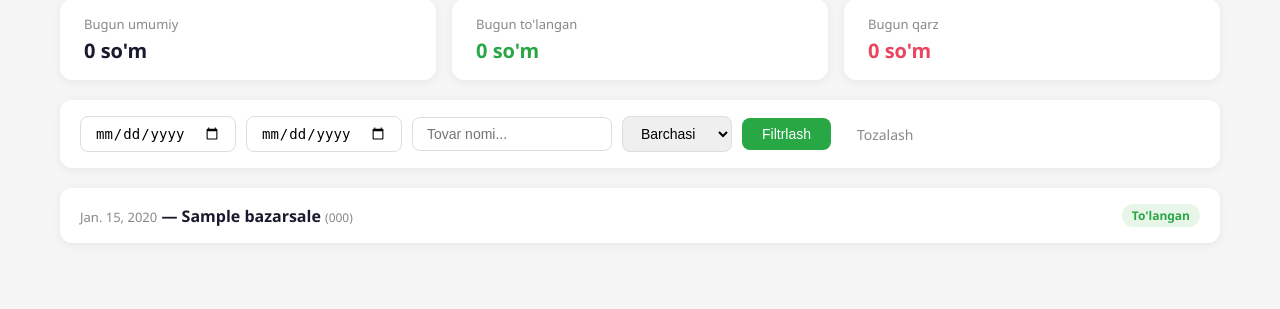
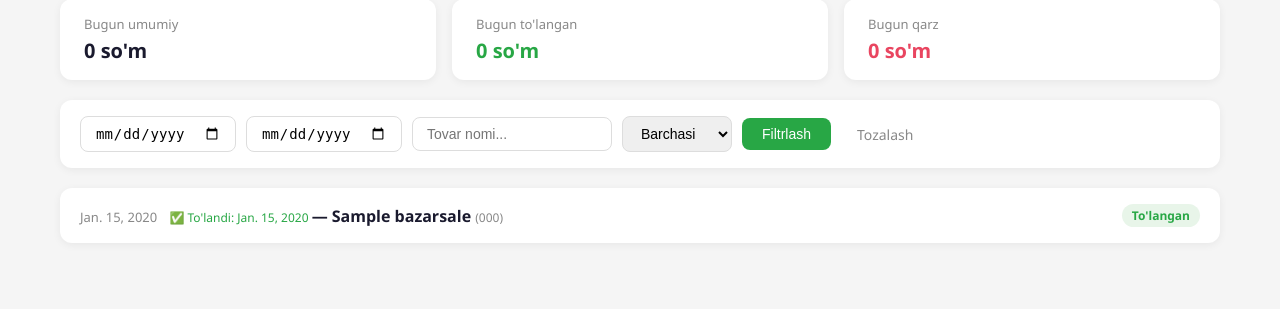
Before and after one commit to muhammadnur777/sklad, a Django app: page /bozor/1/sotuvlar/ in a window 1280 px wide. Shown: the part 127-436 px from the top of the page. Run offline with Django 5.2, Linux system fonts and the light colour scheme; a user stored in the database is signed in; tables that the repository leaves empty hold one stand-in row (values such as "Sample post").

Commit message:
bozor updated

```diff
--- a/finance/models.py
+++ b/finance/models.py
@@ -202,6 +202,7 @@ class BazarSale(models.Model):
     )
     total_amount = models.IntegerField('Umumiy summa', default=0)
     sale_date = models.DateField('Sotuv sanasi')
+    paid_date = models.DateField("To'lov sanasi", null=True, blank=True)
     note = models.TextField('Izoh', blank=True)
     created_at = models.DateTimeField('Yaratilgan', auto_now_add=True)
 
--- a/inventory/views.py
+++ b/inventory/views.py
@@ -13,11 +13,9 @@ from openpyxl.styles import Font, Alignment, Border, Side, PatternFill
 from django.http import HttpResponse
 from finance.models import BazarSaleItem, Shop
 from django.db.models import Sum
-from datetime import date
 from finance.models import BazarSale, Shop, Purchase
 from datetime import date, timedelta
 from finance.models import BazarSale, Shop
-from datetime import date
 from .models import PriceHistory
 from django.db.models import F            # для F('stock')
 from finance.models import Shop, BazarStock
@@ -25,6 +23,7 @@ from django.db import transaction
 from finance.models import BazarStock, Shop
 from django.contrib import messages
 import math
+
 @login_required(login_url='login')
 def product_list(request):
     from .models import PriceHistory
@@ -580,17 +579,32 @@ def bazar_sale_detail_api(request, sale_id):
     return JsonResponse(data)
 
 
+
 @require_POST
 @login_required(login_url='login')
 def bazar_mark_paid_api(request, sale_id):
-    from finance.models import BazarSale
+
+
     try:
         sale = BazarSale.objects.get(pk=sale_id)
         sale.payment_status = 'paid'
+        sale.paid_date = date.today()  # ← автоматически ставим сегодня
         sale.save()
         return JsonResponse({'ok': True})
     except Exception as e:
         return JsonResponse({'error': str(e)}, status=400)
+
+# @require_POST
+# @login_required(login_url='login')
+# def bazar_mark_paid_api(request, sale_id):
+#     from finance.models import BazarSale
+#     try:
+#         sale = BazarSale.objects.get(pk=sale_id)
+#         sale.payment_status = 'paid'
+#         sale.save()
+#         return JsonResponse({'ok': True})
+#     except Exception as e:
+#         return JsonResponse({'error': str(e)}, status=400)
 
 
 @login_required(login_url='login')
@@ -662,7 +676,7 @@ def xabar_read_api(request):
 def bozor_sotuvlar(request, shop_id):
     from finance.models import BazarSale, BazarSaleItem, Shop
     from django.db.models import Sum
-    from datetime import date
+
 
     shop = Shop.objects.get(pk=shop_id)
 
@@ -717,7 +731,7 @@ def bozor_sotuvlar(request, shop_id):
 @login_required(login_url='login')
 def bozorga_ketuvlar(request):
     from django.db.models import Sum
-    from datetime import date
+
     from dateutil.relativedelta import relativedelta
     from finance.models import BozorPayment
 
@@ -1064,7 +1078,7 @@ def dashboard(request):
 def product_stats_api(request, product_id):
     from finance.models import BazarSaleItem, Shop
     from django.db.models import Sum
-    from datetime import date
+
 
     today = date.today()
 
@@ -1280,7 +1294,7 @@ def payment_history(request):
     from finance.models import BozorPayment, Shop
     from django.http import JsonResponse
     from django.db.models import Sum  # ИСПРАВЛЕНИЕ 1: Не хватало импорта
-    from datetime import date
+
     import json, calendar
 
     today = date.today()
--- a/templates/inventory/bozor_sotuvlar.html
+++ b/templates/inventory/bozor_sotuvlar.html
@@ -183,6 +183,12 @@
         <div class="sale-header">
             <div>
                 <span class="sale-date">{{ sale.sale_date }}</span>
+                {% if sale.paid_date %}
+                    <span style="font-size:12px; color:#28a745; margin-left:8px;">
+                        ✅ To'landi: {{ sale.paid_date }}
+                    </span>
+                {% endif %}
+
                 {% if sale.client_name %}
                     <span class="sale-client"> — {{ sale.client_name }}</span>
                 {% endif %}
```
Also changed, not shown: finance/migrations/0013_bazarsale_paid_date.py (added).
